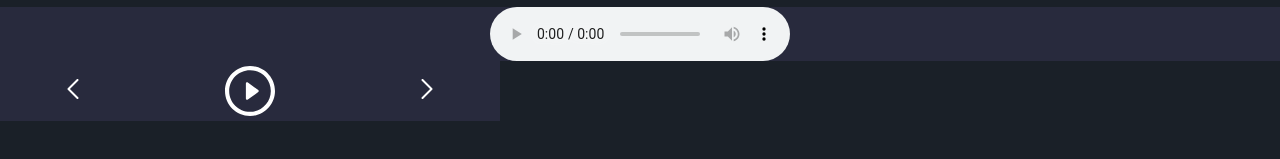
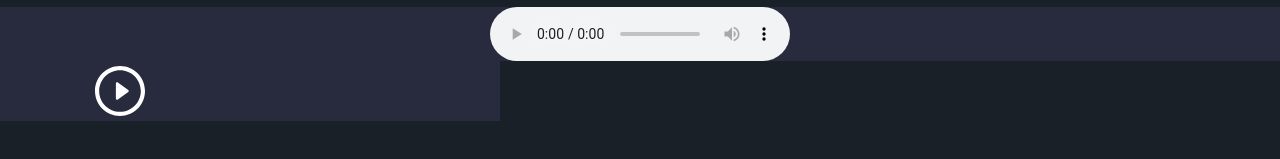
Before and after one commit to m-wiemers/Nukebox, a Next.js app: page /songs/ich-am-strand-aerzte in a window 1280 px wide. Shown: the part 545-704 px from the top of the page. Built offline with nearby package versions, Linux system fonts and the light colour scheme.

Commit message:
add play button that even works

```diff
--- a/components/AudioPlayer.tsx
+++ b/components/AudioPlayer.tsx
@@ -1,7 +1,11 @@
 import { useState } from "react";
 import styles from "../styles/AudioPlayer.module.css";
 
-export default function AudioPlayer() {
+type Props = {
+  audio: string;
+};
+
+export default function AudioPlayer(props: Props) {
   const playSVG = (
     <svg
       className={styles.buttonSVG}
@@ -38,57 +42,36 @@ export default function AudioPlayer() {
       <path d="m213.057 160.057c-11.598 0-21 9.402-21 21v149.333c0 11.598 9.402 21 21 21s21-9.402 21-21v-149.333c0-11.598-9.401-21-21-21z" />
     </svg>
   );
-  const prevSVG = (
-    <svg
-      className={styles.prevSVG}
-      version="1.1"
-      id="Capa_1"
-      x="0px"
-      y="0px"
-      viewBox="0 0 240.823 240.823"
-    >
-      <path
-        id="Chevron_Right"
-        d="M57.633,129.007L165.93,237.268c4.752,4.74,12.451,4.74,17.215,0c4.752-4.74,4.752-12.439,0-17.179
-       l-99.707-99.671l99.695-99.671c4.752-4.74,4.752-12.439,0-17.191c-4.752-4.74-12.463-4.74-17.215,0L57.621,111.816
-       C52.942,116.507,52.942,124.327,57.633,129.007z"
-      />
-    </svg>
-  );
-  const nextSVG = (
-    <svg
-      className={styles.nextSVG}
-      version="1.1"
-      id="Capa_1"
-      x="0px"
-      y="0px"
-      viewBox="0 0 240.823 240.823"
-    >
-      <path
-        id="Chevron_Right_1_"
-        d="M183.189,111.816L74.892,3.555c-4.752-4.74-12.451-4.74-17.215,0c-4.752,4.74-4.752,12.439,0,17.179
-		l99.707,99.671l-99.695,99.671c-4.752,4.74-4.752,12.439,0,17.191c4.752,4.74,12.463,4.74,17.215,0l108.297-108.261
-		C187.881,124.315,187.881,116.495,183.189,111.816z"
-      />
-    </svg>
-  );
 
   const [play, setPlay] = useState(playSVG);
   const [playStatus, setPlayStatus] = useState(true);
+
+  function playAudio() {
+    const song = document.getElementById("song");
+    if (playStatus === false) {
+      song.pause();
+    } else {
+      song.play();
+    }
+  }
 
   function changePlay() {
     setPlayStatus(playStatus ? false : true);
     setPlay(playStatus ? pauseSVG : playSVG);
   }
 
+  function playAndChange() {
+    changePlay();
+    playAudio();
+  }
+
   const audioPlayerContent = (
     <div className={styles.container}>
-      <button className={styles.prevButton}>{prevSVG}</button>
-      <button onClick={changePlay} className={styles.button}>
+      <audio id="song" src={props.audio} />
+      <button onClick={playAndChange} className={styles.button}>
         {play}
       </button>
       {/* <button className={styles.pauseButton}>{pauseSVG}</button> */}
-      <button className={styles.nextButton}>{nextSVG}</button>
     </div>
   );
   return audioPlayerContent;
--- a/pages/songs/[id].tsx
+++ b/pages/songs/[id].tsx
@@ -45,7 +45,7 @@ export default function Song() {
       <Songnavigation back={goBack} />
       <div>{songItem}</div>
       <AudioPlay audio={path} />
-      <AudioPlayer />
+      <AudioPlayer audio={path} />
     </>
   );
 }
--- a/styles/AudioPlayer.module.css
+++ b/styles/AudioPlayer.module.css
@@ -17,14 +17,3 @@
   border: none;
   fill: white;
 }
-
-.nextSVG,
-.prevSVG,
-.nextButton,
-.prevButton {
-  padding: 0;
-  width: 20px;
-  background-color: transparent;
-  border: none;
-  fill: white;
-}
```
